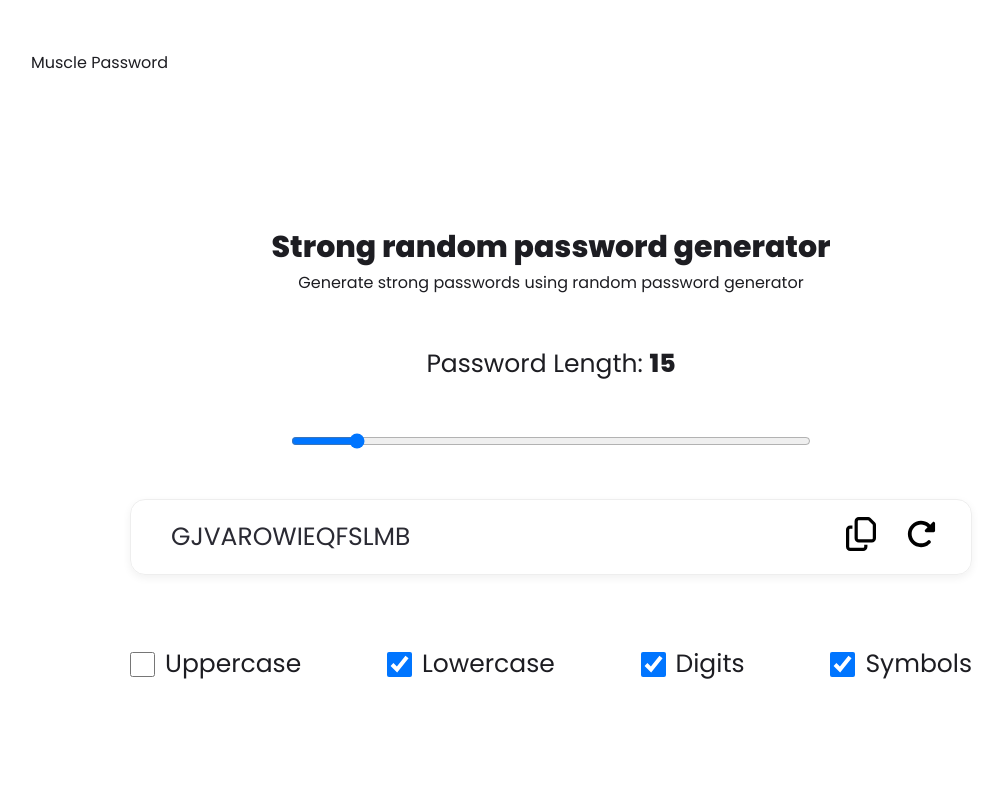
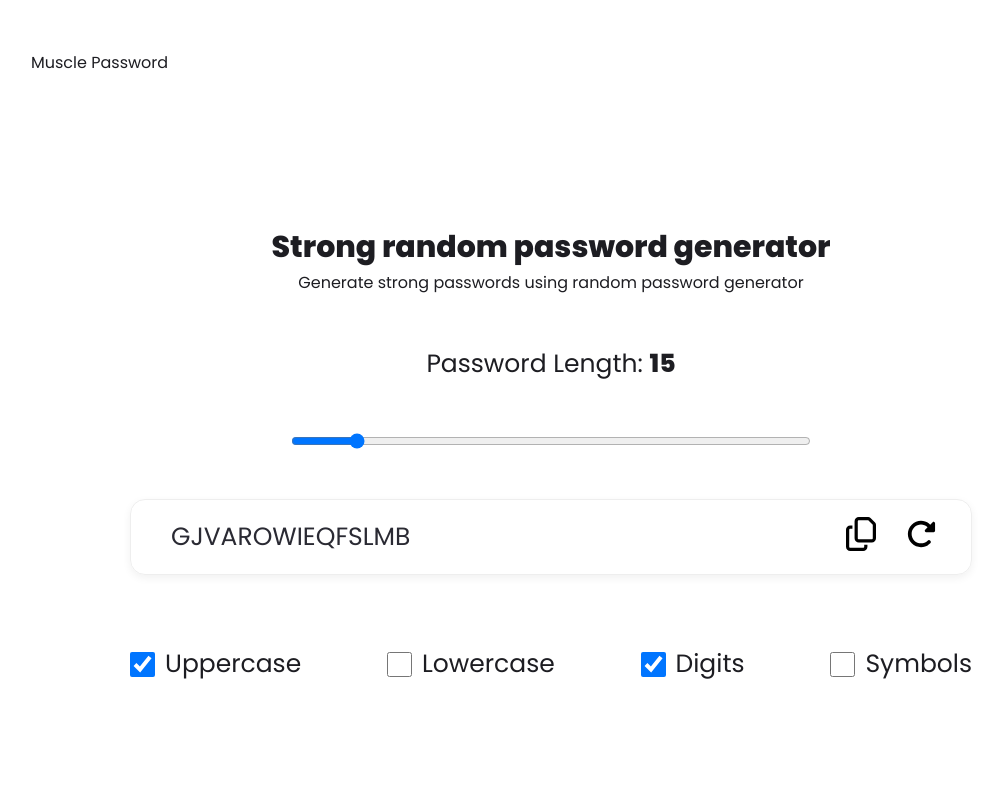
Before and after one commit to musclepassword/musclepassword, a React (Create React App) app: page / in a window 1280 px wide. Shown: the top 800 px of the page, without its empty margins (89-1092 px from the left). Built offline with nearby package versions, Linux system fonts and the light colour scheme.

Commit message:
checkbox list is created dynamically

```diff
--- a/public/index.html
+++ b/public/index.html
@@ -9,12 +9,10 @@
       name="description"
       content="Web site created using create-react-app"
     />
-    <link rel="apple-touch-icon" href="%PUBLIC_URL%/logo192.png" />
     <!--
       manifest.json provides metadata used when your web app is installed on a
       user's mobile device or desktop. See https://developers.google.com/web/fundamentals/web-app-manifest/
     -->
-    <link rel="manifest" href="%PUBLIC_URL%/manifest.json" />
     <!--
       Notice the use of %PUBLIC_URL% in the tags above.
       It will be replaced with the URL of the `public` folder during the build.
--- a/src/components/generatepassword/index.js
+++ b/src/components/generatepassword/index.js
@@ -7,11 +7,20 @@ function GeneratePassword() {
     const [password, setPassword] = useState("");
     const [length, setLength] = useState(15);
 
+    const checkBoxList = [
+        { name: 'Uppercase', value: 'ABC', default: true },
+        { name: 'Lowercase', value: 'abc', default: false },
+        { name: 'Digits', value: '123', default: true },
+        { name: 'Symbols', value: '#$&', default: false },
+    ];
+
     useEffect(() => {
         generatePassword();
     }, [])
 
-    const generatePassword = () => {
+    const generatePassword = (e) => {
+        setLength(e ? e : length);
+
         const defaultChar = 'ABCDEFGHIJKLMNOPQRSTUVWXYZ'
         const lowercase = 'abcdefghijklmnopqrstuvwxyz';
         const uppercase = 'ABCDEFGHIJKLMNOPQRSTUVWXYZ';
@@ -46,7 +55,7 @@ function GeneratePassword() {
                 <label>Password Length: <b>{length}</b></label>
                 <input
                     type="range"
-                    onChange={(e) => { setLength(e.target.value) || setTimeout(() => generatePassword(), 0) }}
+                    onChange={(e) => generatePassword(e.target.value)}
                     value={length}
                     min={4}
                 />
@@ -61,18 +70,20 @@ function GeneratePassword() {
                 </button>
             </div>
             <div className="char-checkbox">
-                <label for="uppercase">
-                    <input type="checkbox" onClick={(e) => charChange(e.target.value)} defaultChecked={false} className="checkbox" id="uppercase" value="ABC" />
-                    Uppercase </label>
-                <label for="vehicle1">
-                    <input type="checkbox" onClick={(e) => charChange(e.target.value)} defaultChecked={true} className="checkbox" id="vehicle1" value="abc" />
-                    Lowercase </label>
-                <label for="digits">
-                    <input type="checkbox" onClick={(e) => charChange(e.target.value)} defaultChecked={true} className="checkbox" id="digits" value="123" />
-                    Digits </label>
-                <label for="symbols">
-                    <input type="checkbox" onClick={(e) => charChange(e.target.value)} defaultChecked={true} className="checkbox" id="symbols" value="#$&" />
-                    Symbols </label>
+                {checkBoxList.map(item => {
+                    return (
+                        <label>
+                            <input
+                                type="checkbox"
+                                onClick={(e) => charChange(e.target.value)}
+                                defaultChecked={item.default}
+                                className="checkbox"
+                                value={item.value}
+                            />
+                            {item.name}
+                        </label>
+                    )
+                })}
             </div>
         </section>
     );
```
Also changed, not shown: public/manifest.json (deleted), src/logo.svg (deleted).
